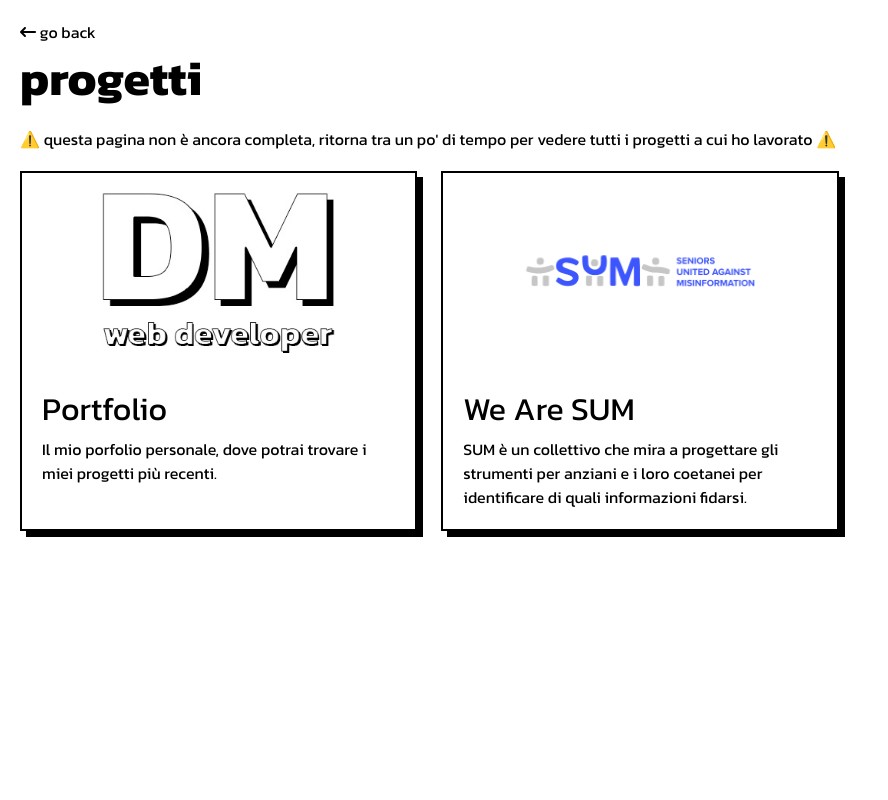
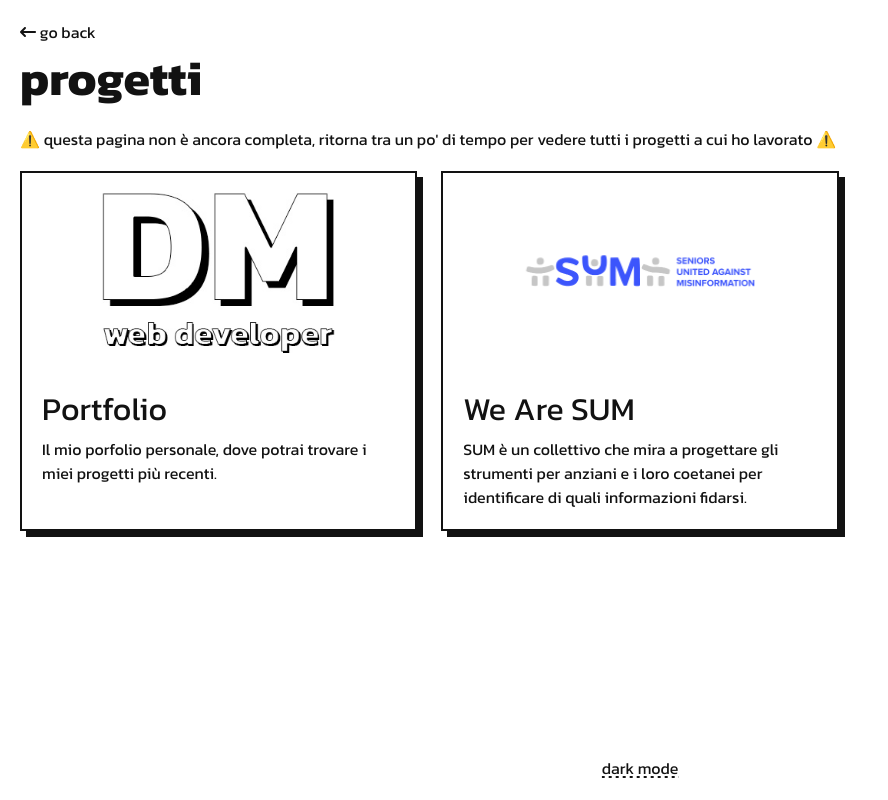
Before and after one commit to 0xDEMXN/portfolio, a Next.js app: page /portfolio in a window 1280 px wide. Shown: the whole page, without its empty margins (0-888 px from the left). Built offline with nearby package versions, Linux system fonts and the light colour scheme.

Commit message:
feat: theming

```diff
--- a/app/layout.tsx
+++ b/app/layout.tsx
@@ -4,6 +4,8 @@ import { Kanit } from 'next/font/google'
 import { config } from '@fortawesome/fontawesome-svg-core'
 import '@fortawesome/fontawesome-svg-core/styles.css'
 config.autoAddCss = false
+import Providers from '@/lib/providers'
+import ThemeSwitch from '@/components/ThemeSwitch'
 
 const kanit =  Kanit({
   weight: ['400', '700'],
@@ -24,7 +26,12 @@ export default function RootLayout({
 }) {
   return (
     <html className={kanit.className} lang="en">
-      <body>{children}</body>
+      <Providers>
+        <body>
+          <ThemeSwitch />
+          {children}
+        </body>
+      </Providers>
     </html>
   )
 }
--- /dev/null
+++ b/components/ThemeSwitch.tsx
@@ -0,0 +1,21 @@
+"use client"
+import { useState, useEffect } from 'react'
+import { useTheme } from 'next-themes'
+import styles from '@/styles/modules/ThemeSwitch.module.scss'
+
+const ThemeSwitch = () => {
+  const [mounted, setMounted] = useState(false)
+  const { theme, setTheme, resolvedTheme } = useTheme()
+  useEffect(() => { setMounted(true) }, [])
+  if (!mounted) { return null }
+
+  const toSet = resolvedTheme === 'dark' ? 'light' : 'dark'
+
+  return (
+    <>
+        <span className={styles.themeSwitch} onClick={() => setTheme(toSet)}>{toSet} mode</span>
+    </>
+  )
+}
+
+export default ThemeSwitch
--- /dev/null
+++ b/lib/providers.tsx
@@ -0,0 +1,19 @@
+"use client"
+import { ThemeProvider, useTheme } from "next-themes";
+import { useEffect, useState } from "react";
+
+export default function Providers({
+  children
+}: {
+  children: React.ReactNode
+}) {
+  const [mounted, setMounted] = useState(false)
+  useEffect(() => { setMounted(true) }, [])
+  if (!mounted) { return children }
+
+  return (
+    <ThemeProvider defaultTheme="light">
+      {children}
+    </ThemeProvider>
+  )
+}
--- a/package.json
+++ b/package.json
@@ -16,6 +16,7 @@
     "@fortawesome/react-fontawesome": "^0.2.0",
     "framer-motion": "^10.16.4",
     "next": "latest",
+    "next-themes": "^0.2.1",
     "react": "latest",
     "react-dom": "latest"
   },
--- a/styles/globals.scss
+++ b/styles/globals.scss
@@ -4,8 +4,23 @@
 
 @import './resets';
 
+:root {
+  --foreground-color: #121212;
+  --background-color: #fff;
+}
+
+[data-theme="dark"] {
+    --foreground-color: #fff;
+    --background-color: #121212;
+}
+
 html, body {
   height: 100%;
+}
+
+body {
+  background-color: var(--background-color);
+  color: var(--foreground-color);
 }
 
 h1 {
@@ -20,8 +35,8 @@ a {
   &:after {
     content: "";
     height: 2px;
-    background: #000;
-    background: linear-gradient(90deg, rgba(0,0,0,1) 0%, rgba(0,0,0,1) 50%, rgba(0,0,0,0) 50%);
+    background: var(--foreground-color);
+    background: linear-gradient(90deg, var(--foreground-color) 0%, var(--foreground-color) 50%, rgba(0,0,0,0) 50%);
     background-repeat: repeat-x;
     background-size: 7px;
     width: 100%;
--- a/styles/modules/Card.module.scss
+++ b/styles/modules/Card.module.scss
@@ -1,12 +1,13 @@
 .card {
-  border: 2px solid black;
+  border: 2px solid var(--foreground-color);
   margin-bottom: 10px;
   cursor: url('/popup-cursor.png') 50 50, auto;
-  background-color: #fff;
-  box-shadow: 6px 6px #000;
+  caret-color: var(--foreground-color);
+  background-color: var(--background-color);
+  box-shadow: 6px 6px var(--foreground-color);
 
   &:hover {
-    box-shadow: 7px 7px #000;
+    box-shadow: 7px 7px var(--foreground-color);
     margin: -1px 1px 11px -1px;
   }
 
--- a/styles/modules/ExtendedCard.module.scss
+++ b/styles/modules/ExtendedCard.module.scss
@@ -1,7 +1,7 @@
 .card {
-  border: 2px solid black;
-  box-shadow: 6px 6px #000;
-  background-color: #fff;
+  border: 2px solid var(--foreground-color);
+  box-shadow: 6px 6px var(--foreground-color);
+  background-color: var(--background-color);
   position: relative;
 
   img {
@@ -27,5 +27,6 @@
     position: absolute;
     top: 1rem;
     right: 1rem;
+    color: #000;
   }
 }
--- /dev/null
+++ b/styles/modules/ThemeSwitch.module.scss
@@ -0,0 +1,26 @@
+.themeSwitch {
+  cursor: pointer;
+  position: fixed;
+  bottom: 20px;
+  left: 50%;
+  transform: translateX(-50%);
+  user-select: none;
+
+  &:after {
+    content: "";
+    height: 2px;
+    background: var(--foreground-color);
+    background: linear-gradient(90deg, var(--foreground-color) 0%, var(--foreground-color) 50%, rgba(0,0,0,0) 50%);
+    background-repeat: repeat-x;
+    background-size: 7px;
+    width: 100%;
+    position: absolute;
+    bottom: 2px;
+    left: 0;
+    transition: width 0.3s ease-in-out;
+  }
+
+  &:hover:after {
+    width: 0;
+  }
+}
```
Also changed, not shown: styles/modules/Button.module.scss (+4 -4 lines), 1 other file (tests, documents, lock files or other folders).
